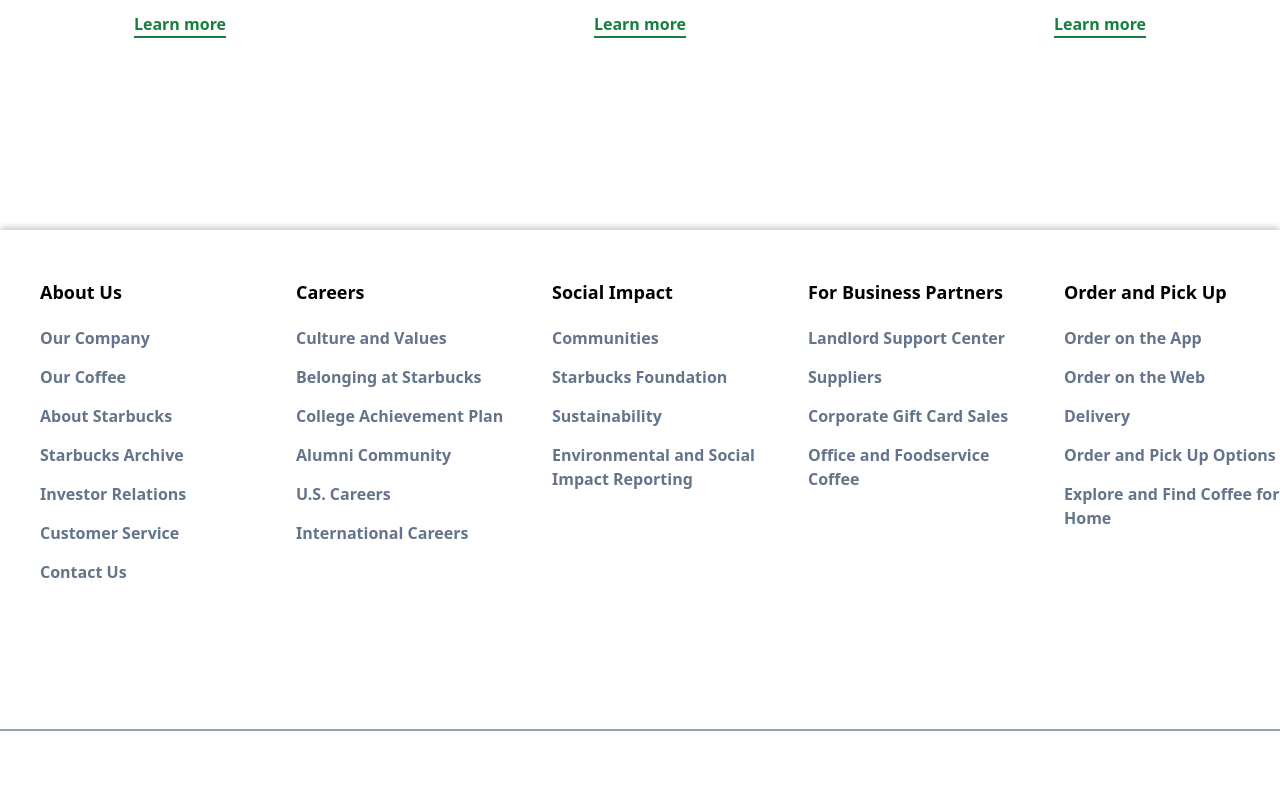
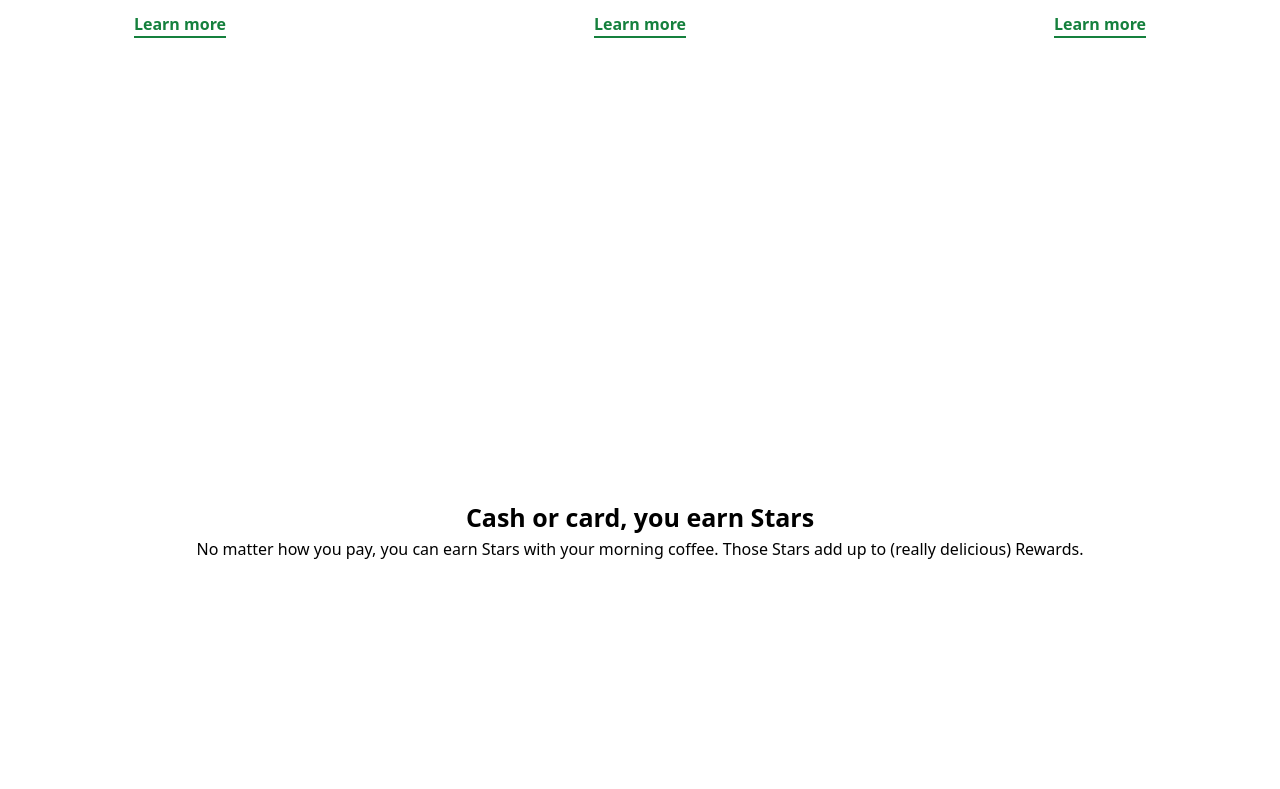
Before and after one commit to Ahmadreza25/my-app-react, a React (Vite) app: page /Rewards in a window 1280 px wide. Shown: the part 2360-3149 px from the top of the page. Built offline with nearby package versions, Linux system fonts and the light colour scheme.

Commit message:
add Score

```diff
--- a/src/Pages/Rewards/Rewards.tsx
+++ b/src/Pages/Rewards/Rewards.tsx
@@ -114,6 +114,9 @@
         <div className="w-[100%] h-[600px]">
             <Benefits />
         </div>
+        <div>
+            <Score />
+        </div>
       </div>
     </div>
   );
```
